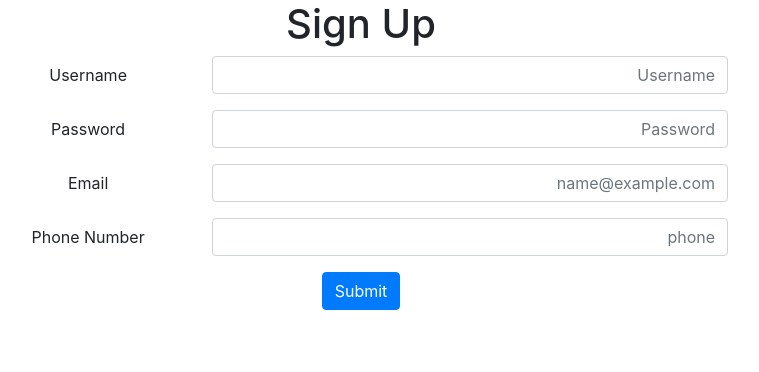
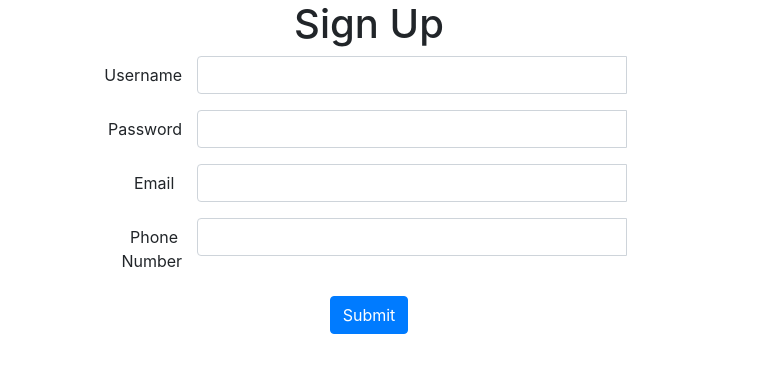
Before and after one commit to lotemLahav/hatal-project, a React (Vite) app in the folder client/: page / in a window 1280 px wide. Shown: the top 372 px of the page, without its empty margins (362-1121 px from the left). Built offline with nearby package versions, Linux system fonts and the light colour scheme.

Commit message:
feat(signUp.tsx): add the validity check

```diff
--- a/client/package.json
+++ b/client/package.json
@@ -12,13 +12,15 @@
   "dependencies": {
     "axios": "^1.6.8",
     "bootstrap": "^4.6.2",
+    "formik": "^2.4.9",
     "react": "^18.2.0",
     "react-bootstrap": "^2.10.10",
     "react-dom": "^18.2.0",
     "react-phone-input-2": "^2.15.1",
     "react-phone-number-input": "^3.4.14",
     "react-router-dom": "^6.22.3",
-    "sweetalert2": "^11.10.7"
+    "sweetalert2": "^11.10.7",
+    "yup": "^1.7.1"
   },
   "devDependencies": {
     "@types/react": "^18.2.64",
--- a/client/src/views/signUp.tsx
+++ b/client/src/views/signUp.tsx
@@ -5,45 +5,163 @@ import Form from 'react-bootstrap/Form';
 import Row from 'react-bootstrap/Row';
 import Col from "react-bootstrap/esm/Col";
 import 'bootstrap/dist/css/bootstrap.min.css';
-import { Container } from "postcss";
+import InputGroup from 'react-bootstrap/InputGroup';
+import { FormEvent, useState } from "react";
 
 export const SignUp = () => {
     const { selectedUsername } = useUser();
 
+    type FormValues = {
+        username: string;
+        password: string;
+        email: string;
+        phone: string;
+    };
+
+    type FormErrors = {
+        username?: null | string;
+        password?: null | string;
+        email?: null | string;
+        phone?: null | string;
+    };
+
+    type Rule = (value: string) => string | undefined;
+
+    const validationRules: Record<keyof FormValues, Rule[]> = {
+        username: [
+            (v) => (!v.trim() ? "Username is required" : undefined),
+            (v) => (!/[a-zA-Z]/.test(v) ? "Username must contain at least one letter" : undefined),
+        ],
+        email: [
+            (v) => (!v.trim() ? "Email is required" : undefined),
+            (v) => (!/^[^\s@]+@[^\s@]+\.[^\s@]+$/.test(v) ? "Invalid email" : undefined)
+        ],
+        password: [
+            (v) => (!v.trim() ? "Password is required" : undefined),
+            (v) => (v.replace(/[^0-9]/g, "").length < 3 ? "Password must include at least three digits" : undefined),
+            (v) => (v.replace(/[^a-zA-Z]/g, "").length < 3 ? "Password must contain at least 3 letters" : undefined),
+            (v) => (v.replace(/[a-zA-Z0-9]/g, "").length < 1 ? "Password must contain at least 1 special character" : undefined),
+        ], phone: [
+            (v) => (!v.trim() ? "Phone number is required" : undefined),
+            (v) => (!/^[0-9]+$/.test(v) ? "phone number must be numeric" : undefined),
+            (v) => (v.length !== 10 ? "phone number is 10 digits" : undefined),
+        ],
+    };
+
+    const [errors, setErrors] = useState<FormErrors>({});
+
+    const validateField = (name: keyof FormValues, value: string) => {
+        const rules = validationRules[name];
+        for (const rule of rules) {
+            const error = rule(value);
+            if (error) return error;
+        }
+    };
+
+    const specificValidation = (values: FormValues) => {
+        const newErrors: FormErrors = {};
+
+        (Object.keys(values) as (keyof FormValues)[]).forEach((key) => {
+            const err = validateField(key, values[key]);
+            if (err) {
+                newErrors[key] = err;
+            } else {
+                newErrors[key] = null;
+            }
+        });
+
+        setErrors(newErrors);
+
+        if (Object.keys(newErrors).length === 0) {
+            return true;
+        }
+
+        return false;
+    };
+
+    const handleSubmit = (event: FormEvent<HTMLFormElement>) => {
+        event.preventDefault();
+        event.stopPropagation();
+
+        const form = event.currentTarget;
+        const formData = new FormData(form);
+        const newValues = {
+            username: (formData.get("username") as string) || "",
+            password: (formData.get("password") as string) || "",
+            email: (formData.get("email") as string) || "",
+            phone: (formData.get("phone") as string) || "",
+        }
+
+        if (specificValidation(newValues)) {
+            // api
+            return;
+        }
+    };
+
+
     return (
         <div className=" justify-content-center text-center">
             <h1>Sign Up</h1>
-            <Form>
-                <Form.Group as={Row} className="mb-3 justify-content-center" controlId="username">
+            <Form onSubmit={handleSubmit}>
+                <Form.Group as={Row} className="mb-3 justify-content-center">
                     <Col sm="5">
-                        <Form.Control type="text" placeholder="Username" />
+                        <InputGroup hasValidation>
+                            <Form.Control
+                                type="text"
+                                name="username"
+                                isInvalid={!!errors.username}
+                                isValid={errors.username === null}
+                            />
+                            <Form.Label column sm="2">Username</Form.Label>
+                            <Form.Control.Feedback type="invalid">
+                                {errors.username}
+                            </Form.Control.Feedback>
+                            <Form.Control.Feedback type="valid">
+                                Looks good!
+                            </Form.Control.Feedback>
+                        </InputGroup>
                     </Col>
-                    <Form.Label column sm="2">Username</Form.Label>
                 </Form.Group>
 
-                <Form.Group as={Row} className="mb-3 justify-content-center" controlId="formBasicPassword">
+                <Form.Group as={Row} className="mb-3 justify-content-center">
                     <Col sm="5">
-                        <Form.Control type="password" placeholder="Password" />
+                        <InputGroup hasValidation>
+                            <Form.Control type="password" name="password" isInvalid={!!errors.password} isValid={errors.password === null} />
+                            <Form.Label column sm="2">Password</Form.Label>
+                            <Form.Control.Feedback type="invalid">
+                                {errors.password}
+                            </Form.Control.Feedback>
+                        </InputGroup>
                     </Col>
-                    <Form.Label column sm="2">Password</Form.Label>
                 </Form.Group>
 
-                <Form.Group as={Row} className="mb-3 justify-content-center" controlId="exampleForm.ControlInput1">
+                <Form.Group as={Row} className="mb-3 justify-content-center">
                     <Col sm="5">
-                        <Form.Control type="email" placeholder="name@example.com" />
+                        <InputGroup hasValidation>
+                            <Form.Control type="text" name="email" isInvalid={!!errors.email} isValid={errors.email === null}/>
+                            <Form.Label column sm="2">
+                                Email
+                            </Form.Label>
+                            <Form.Control.Feedback type="invalid">
+                                {errors.email}
+                            </Form.Control.Feedback>
+                        </InputGroup >
                     </Col>
-                    <Form.Label column sm="2">
-                        Email
-                    </Form.Label>
                 </Form.Group>
 
-                <Form.Group as={Row} className="mb-3 justify-content-center" controlId="formPhoneNumber">
+                <Form.Group as={Row} className="mb-3 justify-content-center">
                     <Col sm="5">
-                        <Form.Control type="email" placeholder="phone" />
+                        <InputGroup hasValidation>
+                            <Form.Control
+                                type="tel" name="phone" isInvalid={!!errors.phone} isValid={errors.phone === null} />
+                            <Form.Label column sm="2">
+                                Phone Number
+                            </Form.Label>
+                            <Form.Control.Feedback type="invalid">
+                                {errors.phone}
+                            </Form.Control.Feedback>
+                        </InputGroup>
                     </Col>
-                    <Form.Label column sm="2">
-                        Phone Number
-                    </Form.Label>
                 </Form.Group>
 
                 <Button variant="primary" type="submit">
@@ -52,4 +170,4 @@ export const SignUp = () => {
             </Form>
         </div>
     );
-};
+}
```
Also changed, not shown: 1 other file (tests, documents, lock files or other folders).
